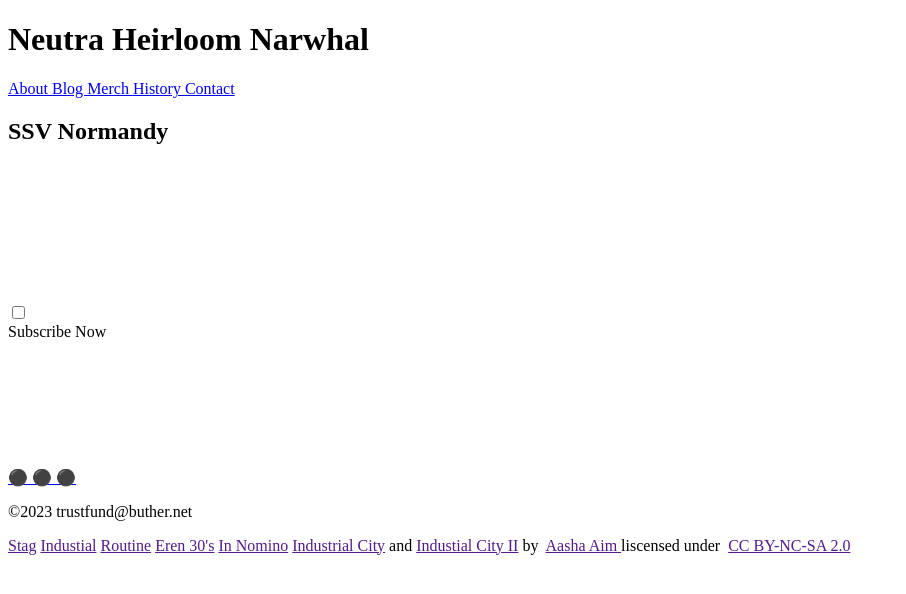
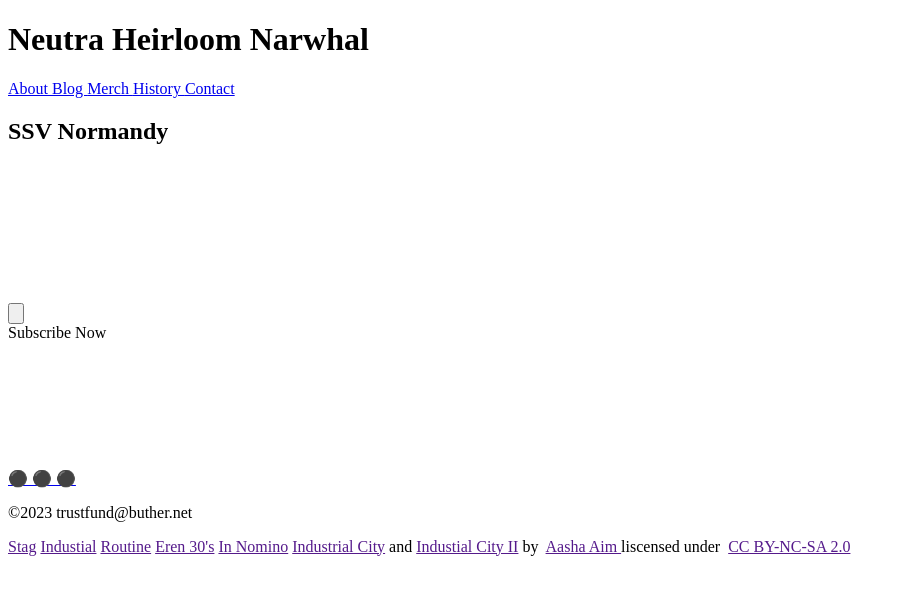
Before and after one commit to LawrenceEV/LawrenceEv.github.io, a plain HTML site: page blog/index.html in a window 1280 px wide. Shown: the whole page, without its empty margins (0-906 px from the left). Drawn offline with Linux system fonts and the light colour scheme.

Commit message:
changed the subscribe box
changed the subscribe box

```diff
--- a/blog/index.html
+++ b/blog/index.html
@@ -92,7 +92,7 @@
                     <!-- Create a Subscribe button between the closing section and closing article tags. -->
                     <div class="wrap">
                         <div>
-                          <input type="checkbox" id="toggle" />
+                          <input type="button" id="toggle" />
                           <label class="button"  for="toggle" >
                           </label>
                         </div>
```
